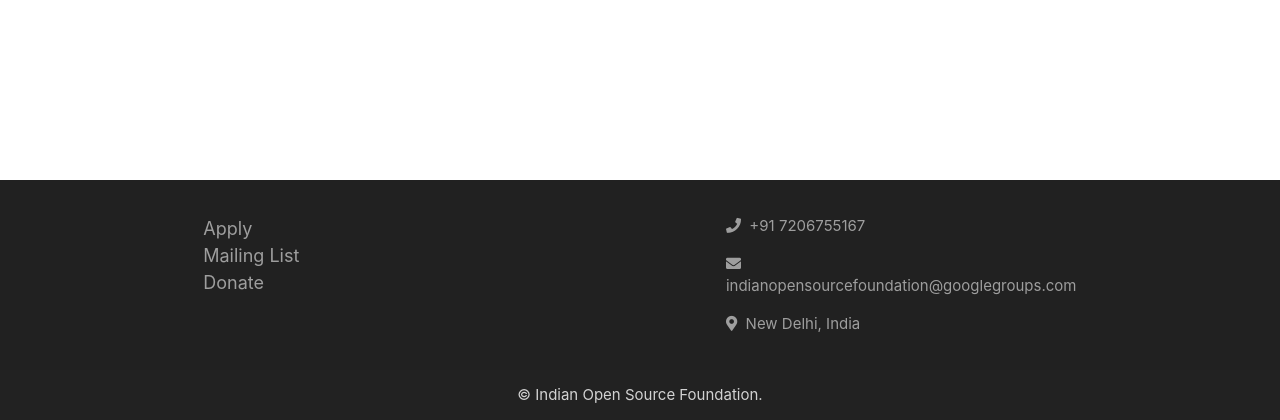
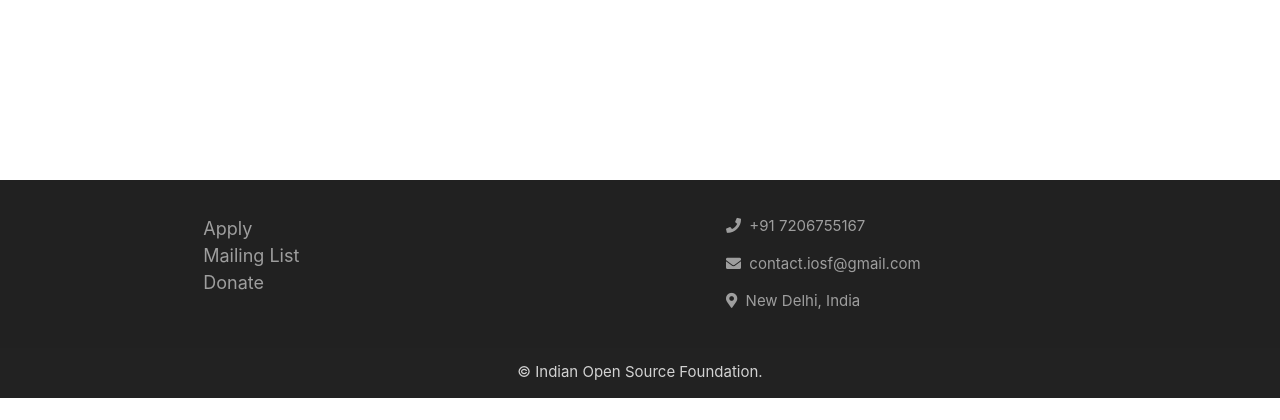
Before and after one commit to GouravSardana/IOSF_Website, a Django app: page / in a window 1280 px wide. Shown: the part 2720-3140 px from the top of the page. After the commit the page ends 3118 px from the top, so only its background shows below. Run offline with Django 3.2, Linux system fonts and the light colour scheme; some libraries are stand-ins or nearby versions.

Commit message:
email added

```diff
--- a/templates/home.html
+++ b/templates/home.html
@@ -90,7 +90,7 @@
 					<div class="col m5 s12 offset-m4">
 						<ul>
 							<li><p class="grey-text"><i class="fas fa-phone"></i>&nbsp; +91 7206755167</p></li>
-							<li><p class="grey-text"><i class="fas fa-envelope"></i>&nbsp; indianopensourcefoundation@googlegroups.com</p></li>
+							<li><p class="grey-text"><i class="fas fa-envelope"></i>&nbsp; contact.iosf@gmail.com</p></li>
 							<li><p class="grey-text"><i class="fas fa-map-marker-alt"></i>&nbsp; New Delhi, India</p></li>
 						</ul>
 					</div>
```
